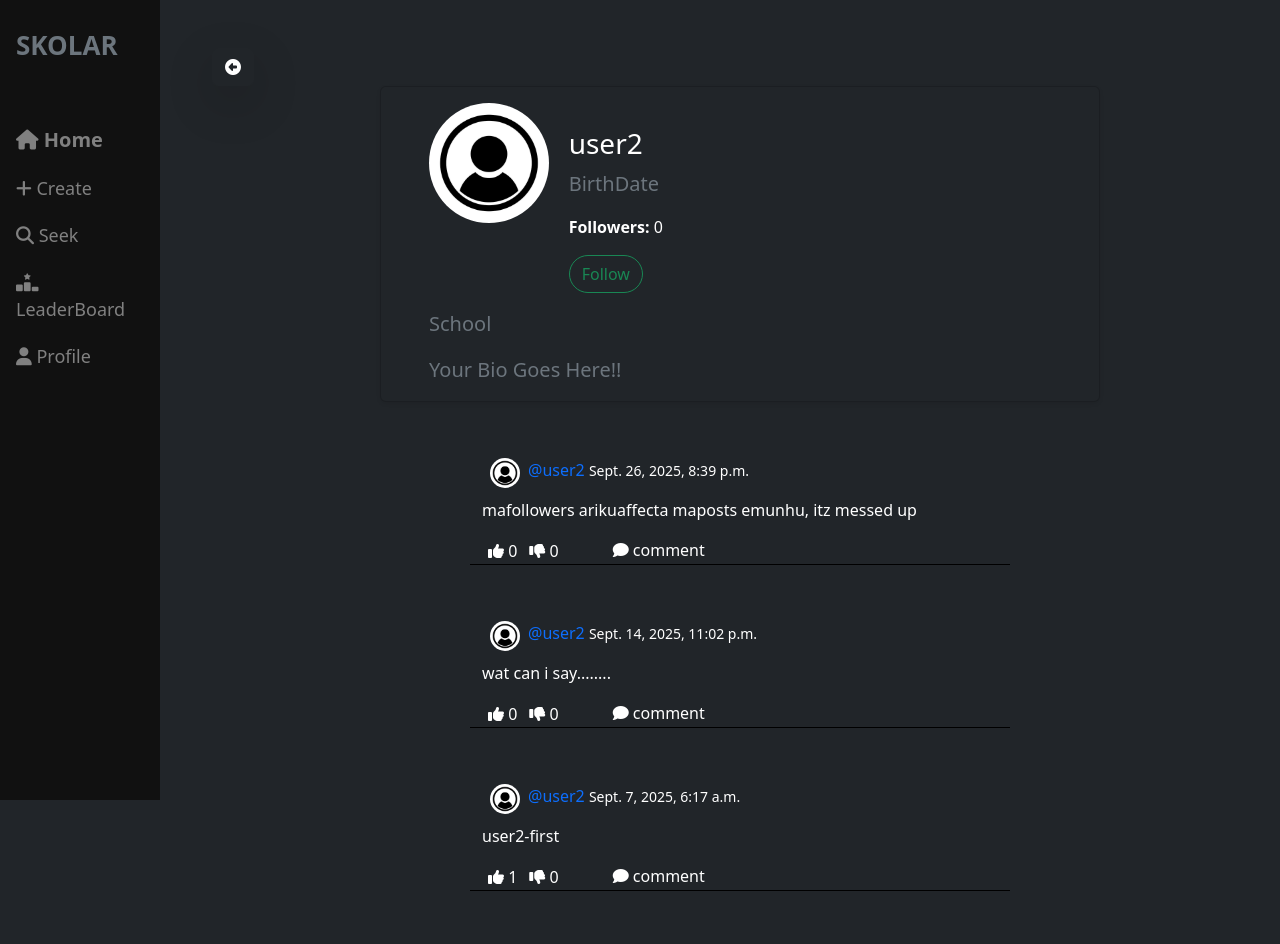
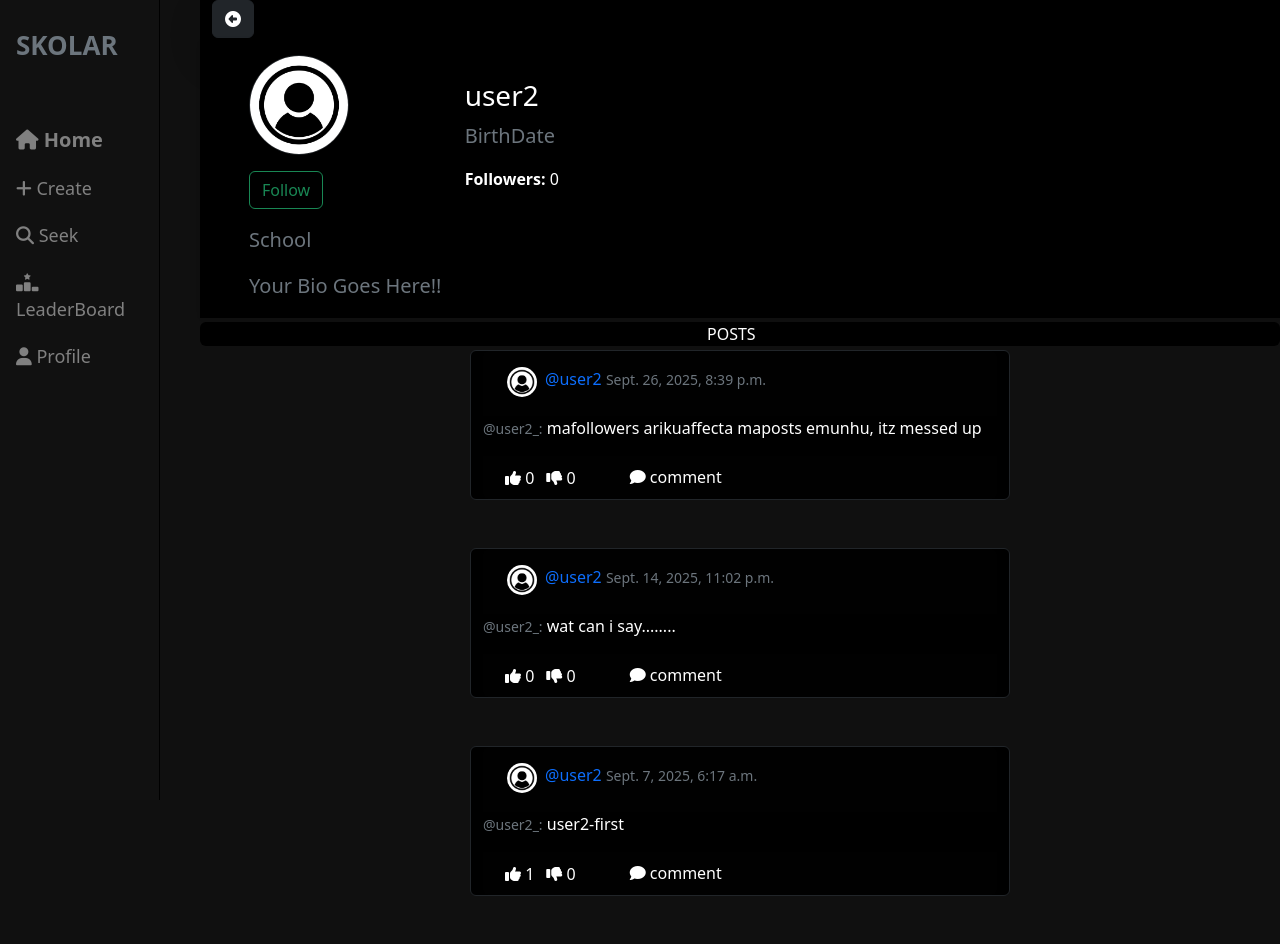
Before and after one commit to temjayofficialmj/Skolar, a Django app: page /social/profile/2 in a window 1280 px wide. Before the commit the page ends 891 px from the top, so only its background shows below. Run offline with Django 5.2, Linux system fonts and the light colour scheme; data comes from the database, SQL or seed files in the repository; some libraries are stand-ins or nearby versions.

Commit message:
Updated templates

```diff
--- a/templates/base.html
+++ b/templates/base.html
@@ -14,7 +14,7 @@
 	<!--<script src="https://kit.fontawesome.com/4edc438ea9.js" crossorigin="anonymous"></script>-->
 	<title>SKOLAR</title>
 </head>
-<body class="bg-dark text-white">
+<body class="text-white" style="background-color: #101010;">
  <div>
  	{% block content %}
 
--- a/templates/navbar.html
+++ b/templates/navbar.html
@@ -3,37 +3,35 @@
 {% block content %}
      <!--Bottom navbar-->
      <div class="container d-block d-md-none">
-         <nav class="navbar fixed-bottom navbar-expand navbar-dark bg-dark rounded">
+         <nav class="navbar bg-black fixed-bottom border-top border-dark navbar-expand navbar-dark bg-dark rounded">
         <div class="container-xxl">
-            <!--toggle button for cellphones-->
-           <!--  <button class="navbar-toggler" type="button" data-bs-toggle="collapse" data-bs-target="#main" aria-controls="main" aria-expanded="false" aria-label="Toggle navigation">
-                <span class="navbar-toggler-icon"></span>
-            </button> -->
-                <!--navbar links-->
             <div class="collapse navbar-collapse justify-content-between align-center" id="main">
                 <ul class="navbar-nav col justify-content-center">
-                    <li class="nav-item ms-2 me-2">
-                        <a class="nav-link fw-bold" href="{% url 'postlist' %}" ><i class="fa fa-home"></i><small> Home</small></a>
+                    <li class="nav-item me-5">
+                        <a class="nav-link fw-bold" href="{% url 'postlist' %}" ><i class="fa fa-home"></i><small></small></a>
                     </li>
-                    <li class="nav-item ms-2 me-2">
-                        <a class="nav-link" href="{% url  'postcreate' %}" ><i class="fa fa-add"></i> <small>Create</small></a>
+                    <li class="nav-item me-5">
+                        <a class="nav-link" href="{% url  'postcreate' %}" ><i class="fa fa-add"></i> <small></small></a>
                     </li>
-                    <li class="nav-item ms-2 me-2">
-                        <a href="#sidebar" class="nav-link d-block post-link" data-bs-toggle="offcanvas" role="button" aria-controls="sidebar"><i class="fa fa-search"></i> <small>Seek</small></a>
+                    <li class="nav-item me-5">
+                        <a href="#sidebar" class="nav-link d-block post-link" data-bs-toggle="offcanvas" role="button" aria-controls="sidebar"><i class="fa fa-search"></i> <small></small></a>
                     </li>
-                    <li class="nav-item ms-2 me-2">
-                        <a class="nav-link" href="{% url 'lead' %}" ><i class="fa fa-ranking-star"></i> <small>Leaderboard</small></a>
+                    <li class="nav-item me-5">
+                        <a class="nav-link" href="{% url 'lead' %}" ><i class="fa fa-ranking-star"></i> <small></small></a>
                     </li>
-                    <li class="nav-item ms-2 me-2">
-                        <a class="nav-link" href="{% url 'profileview' user.profile.pk %}" ><i class="fa fa-user"></i> <small>Profile</small></a>
+                    <li class="nav-item me-5">
+                        <a class="nav-link" href="{% url 'profileview' user.profile.pk %}" ><i class="fa fa-user"></i> <small></small></a>
                     </li>
                 </ul>
             </div>
         </div>
     </nav>
     </div>
+
+    <!-- SIDENAV -->
+
     <div class="d-flex d-none d-md-block">
-        <div class="sidenav">
+        <div class="sidenav border-end border-black">
             <a href="{% url 'postlist' %}" class="navbar-brand">
                 <span class="fw-bold text-secondary"><strong> SKOLAR  </strong> </span>
             </a>
--- a/templates/social/post_create.html
+++ b/templates/social/post_create.html
@@ -6,7 +6,7 @@
 
 {% block content %}
 {% include 'navbar.html' %}
-<div class="main-content">
+<div class="main-content ">
 	<div class="container mt-5">
 		<div class="row justify-content-center mt-5">
 			<div class="col-md-5 col-sm-9">
--- a/templates/social/post_delete.html
+++ b/templates/social/post_delete.html
@@ -4,7 +4,7 @@
 
 {% block content %}
 	{% include 'navbar.html' %}
-<div class="main-content">
+<div class="main-content ">
 	<div class="container">
 		<div class="container">
 		<div class="row mt-5">
--- a/templates/social/post_edit.html
+++ b/templates/social/post_edit.html
@@ -6,7 +6,7 @@
 
 {% block content %}
 	{% include 'navbar.html' %}
-	<div class="main-content">
+	<div class="main-content ">
 		<div class="container">
 			<div class="container">
 			<div class="row mt-5">
--- a/templates/social/profile_edit.html
+++ b/templates/social/profile_edit.html
@@ -6,7 +6,7 @@
 
 {% block content %}
 	{% include 'navbar.html' %}
-	<div class="main-content">
+	<div class="main-content ">
 		<div class="container">
 			<div class="container">
 				<div class="row mt-5">
--- a/templates/social/profiles.html
+++ b/templates/social/profiles.html
@@ -6,19 +6,38 @@
 	{% include 'navbar.html' %}
 	<div class="main-content">
 		<div class="container">
-			<div class="row mt-5">
+			<div class="row bg-black">
 				<div class="col-md-3 col-sm-6">
 					<a href="{% url 'postlist' %}" class="btn btn-dark shadow-lg"><i class="fa fa-circle-left"></i></a>
 				</div>
 			</div>
 
-			<div class="row justify-content-center">
-				<div class="card bg-dark shadow-sm col-md-8 col-sm-11 px-5 pt-3 text-white">
+			<div class="row bg-black justify-content-center">
+				<div class="card bg-black shadow-sm col-md-12 col-sm-12 px-5 pt-3 text-white">
 					<div class="row">
-						<div class="col-md-2 col-sm-3 me-3">
-							<img src="{{ profile.picture.url }}" class="rounded-circle" height="120" width="120" />
+						<div class="col-md-2 col-sm-3">
+							<img src="{{ profile.picture.url }}" class="rounded-circle border border-dark" height="100" width="100" />
+							<div class=" text-white">
+								<p>
+									{% if user == request.user %}
+									{% else %}
+									{% if is_following %}
+									<form method="POST" action="{% url 'remove-follower' profile.pk %}">
+										{% csrf_token %}
+										<small><button class="btn rounded-sm rounded btn-outline-danger" type="submit">Unfollow</button></small>
+									</form>
+									{% else %}
+									<form method="POST" action="{% url 'add-follower' profile.pk %}">
+									{% csrf_token %}
+										<small><button class="btn rounded-sm rounded btn-outline-success" type="submit">Follow</button></small>
+									</form>
+									{% endif %}
+									{% endif %}
+								</p>
+							</div>
 						</div>
-						<div class="col-md-7 col-sm-4 ms-3">
+
+						<div class="col-md-7 col-sm-4 ms-5 ">
 							{% if profile.name %}
 							<h3 class="pt-4">{{ profile.name }}
 								<span>
@@ -27,40 +46,32 @@
 									{% endif %}
 								</span>
 								{% else %}
-								<h3 class="pt-4">{{ user.username }}
-									<span class="d-md-none d-block">
+								<h3 class="pt-4">
+									{{ user.username }}
+									<!-- <span class="d-md-none d-block"> -->
 										{% if request.user == user %}
-											<a href="{% url 'profile-edit' profile.pk %}" class=" text-primary edit-color post-link"><small><i class="fa fa-edit"></i>edit</small></a>
+											<small class="d-md-none d-block"><a href="{% url 'profile-edit' profile.pk %}" class=" text-secondary edit-color post-link"><small><i class="fa fa-edit"></i></small></a></small>
 										{% endif %}
-									</span>
+									<!-- </span> -->
 								</h3>
 								{% endif %}
 							</h3>
+
 							{% if profile.birth_date %}
 							<p>{{ profile.birth_date }}</p>
 							{% else %}
 							<p class="text-secondary lead">BirthDate</p>
 							{% endif %}
+
 							<div class=" text-white">
-								<p><strong>Followers: </strong>{{ number_of_followers }}
-									{% if user == request.user %}
-									{% else %}
-									{% if is_following %}
-									<form method="POST" action="{% url 'remove-follower' profile.pk %}">
-										{% csrf_token %}
-										<small><button class="btn rounded-pill btn-outline-danger" type="submit">Unfollow</button></small>
-									</form>
-									{% else %}
-									<form method="POST" action="{% url 'add-follower' profile.pk %}">
-									{% csrf_token %}
-										<small><button class="btn rounded rounded-pill btn-outline-success" type="submit">Follow</button></small>
-									</form>
-									{% endif %}
-									{% endif %}
+								<p>
+									<strong>Followers: </strong>
+									{{ number_of_followers }}
 								</p>
 							</div>
 						</div>
-						<div class="col-md-1  col-sm-2 pt-4">
+
+						<div class="col-md-1  col-sm-1 pt-4">
 							{% if request.user == user %}
 								<div class="dropdown">
 
@@ -83,6 +94,7 @@
 							{% endif %}
 						</div>
 					</div>
+
 					{% if profile.school %}
 					<p class="lead">Attends Skool at: <b>{{ profile.school }}</b></p>
 					{% else %}
@@ -90,10 +102,10 @@
 					{% endif %}
 
 					<div class="row justify-content-start">
-						<div class="col-6">
+						<div class="col-md-6 col-sm-12">
 							{% if profile.bio %}
-							<p class="strong">Bio: </p>
-							<div  class="border-top border-start">
+							<strong>Bio:</strong>
+							<div  class="border border-dark rounded">
 								<p class="p-2"> {{ profile.bio }}</p>
 							</div>
 							{% else %}
@@ -104,10 +116,17 @@
 				</div>
 			</div>
 
+				<!-- POSTS -->
+
+			<div class="row bg-black rounded justify-content-center mt-1 mb-1 text-white">
+				<div class="col-1">
+					POSTS
+				</div>
+			</div>
 			{% for post in posts %}
-			<div class="row justify-content-center mt-5 text-white">
-				<div class="col-md-6 col-sm-12 border-bottom shadow-md border-black">
-					<div>
+			<div class="row justify-content-center text-white mb-5">
+				<div class="col-md-6 col-sm-12 card rounded border-bottom border-dark bg-black">
+					<div class="card-header text-secondary">
 						<a href="{% url 'profileview' post.author.profile.pk %}">
 							<img class="rounded-circle post-img" height="30" width="30" src="{{ post.author.profile.picture.url }}" />
 						</a>
@@ -116,18 +135,20 @@
 						</p>
 					</div>
 					{% if post.video %}
-						<video class="img-fluid post-image" loop controls="controls" >
+						<video class="img-fluid card-img-top post-image" loop controls="controls" >
 							<source src="{{ post.video.url }}" type="video/mp4" />
 						</video>
 					{% endif %}
 					<div class="position-relative">
 						{% if post.image %}
-							<img src="{{ post.image.url }}" class="img-fluid post-image" />
+							<img src="{{ post.image.url }}" class="img-fluid card-img-top post-image" />
 						{% endif %}
-						<p>{{ post.body }}</p>
+						<p class="text-white">
+							<a class="post-link text-primary" href="{% url 'profileview' post.author.profile.pk %}"><small class="text-secondary">@{{ post.author }}_:</small></a>
+							{{ post.body }}</p>
 						<a href="{% url 'postdetail' post.pk %}" class="stretched-link"></a>
 					</div>
-					<div class="d-flex flex-row">
+					<div class="d-flex card-footer flex-row">
 						<form method="POST" action="{% url 'like' post.pk %}">
 							{% csrf_token %}
 							<input type="hidden" name="next" value="{{ request.path }}">
--- a/templates/social/search.html
+++ b/templates/social/search.html
@@ -6,7 +6,7 @@
 
 {% block content %}
 {% include 'navbar.html' %}
-<div class="main-content">
+<div class="main-content ">
 	<div class="container">
 		<div class="row mt-5">
 			<div class="col-md-5 col-sm-6">
```
Also changed, not shown: templates/social/post_detail.html (+22 -7 lines), templates/social/post_list.html (+20 -15 lines).
